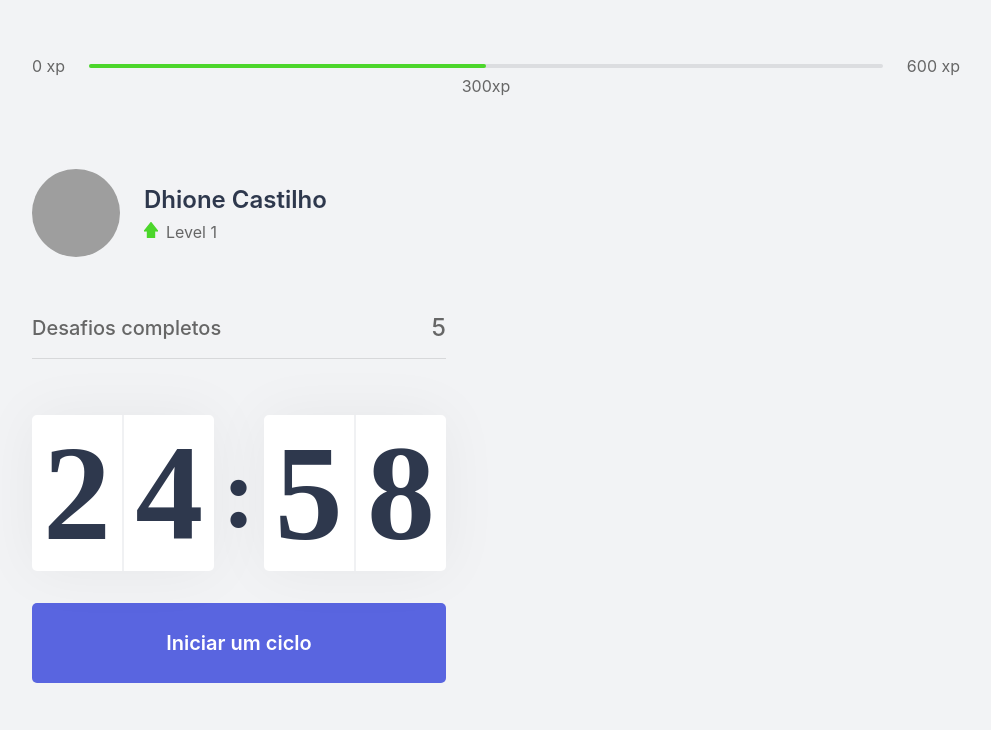
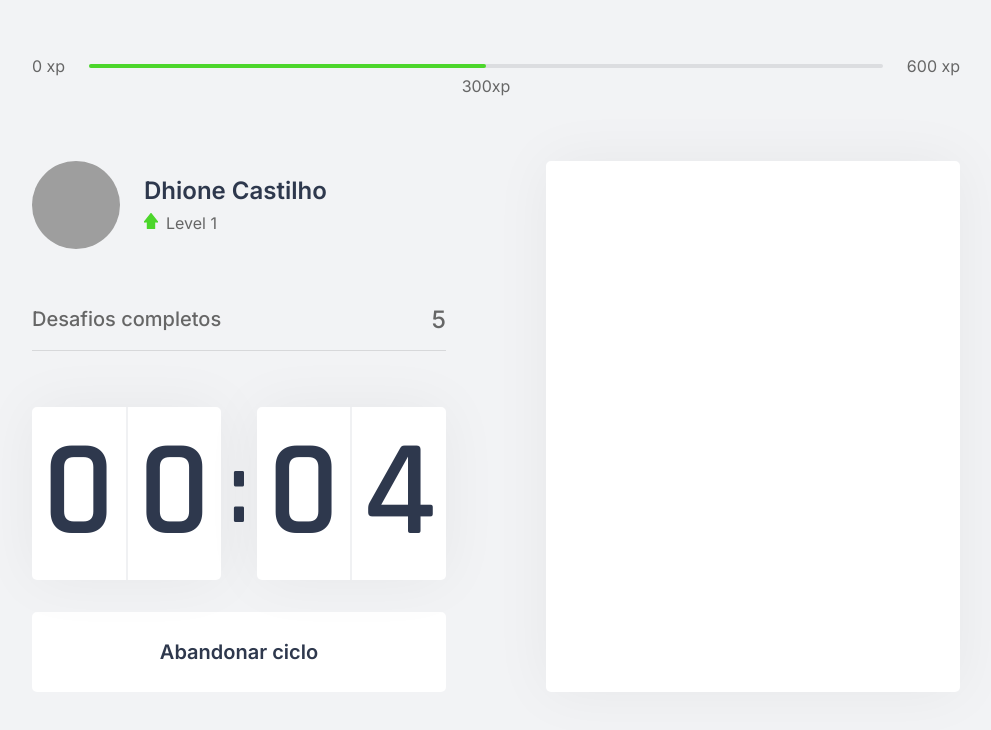
Before and after one commit to DhioneCastilhoBarbosa/moveit-next, a Next.js app: page / in a window 1280 px wide. Both pictures are taken after a click on the button "Iniciar um ciclo". Shown: the top 730 px of the page, without its empty margins (144-1135 px from the left). Built offline with nearby package versions, Linux system fonts and the light colour scheme; grey boxes are pictures that could not be loaded.

Commit message:
challengeBox

```diff
--- /dev/null
+++ b/src/components/ChallengeBox.tsx
@@ -0,0 +1,24 @@
+import styles from "../styles/components/ChallengeBox.module.css";
+
+
+export function ChallengeBox() {
+    const hasActiveChallenge = true;
+
+  return (
+    <div className={styles.challengeBoxContainer}>
+      {hasActiveChallenge ?(
+          <div className= {styles.challengeActive}>
+
+          </div>
+      ):(
+          <div className={styles.challengeNotActive}>
+          <strong>Finalize um ciclo para receber um desafio</strong>
+          <p>
+              <img src="icons/level-up.svg" alt="Level Up"/>
+              Avance de level completando desafios.
+          </p>
+      </div>
+      )}
+    </div>
+  );
+}
--- a/src/components/Countdown.tsx
+++ b/src/components/Countdown.tsx
@@ -1,29 +1,39 @@
+import { useState, useEffect } from "react";
+import styles from "../styles/components/Countdown.module.css";
 
-import { useState, useEffect } from 'react';
-import styles from '../styles/components/Countdown.module.css';
+let countdownTimeout: NodeJS.Timeout;
 
 export function Countdown() {
-  const [time, setTime] = useState(25 * 60);
-  const [active, setActive] = useState(false);
+  const [time, setTime] = useState(0.1 * 60);
+  const [isActive, setIsActive] = useState(false);
+  const [hasFinished, setHasFinished] = useState(false);
 
   const minutes = Math.floor(time / 60);
   const seconds = time % 60;
 
-  const [minuteLeft, minuteRight] = String(minutes).padStart(2, '0').split('');
-  const [secondLeft, secondRight] = String(seconds).padStart(2, '0').split('');
+  const [minuteLeft, minuteRight] = String(minutes).padStart(2, "0").split("");
+  const [secondLeft, secondRight] = String(seconds).padStart(2, "0").split("");
 
   function startCountdown() {
+    setIsActive(true);
+  }
 
-    setActive(true);
+  function resetCountdown() {
+    clearTimeout(countdownTimeout);
+    setIsActive(false);
+    setTime(0.1 * 60);
   }
 
   useEffect(() => {
-    if (active && time > 0) {
-      setTimeout(() => {
+    if (isActive && time > 0) {
+      countdownTimeout = setTimeout(() => {
         setTime(time - 1);
-      }, 1000)
+      }, 1000);
+    } else if (isActive && time === 0) {
+      setHasFinished(true);
+      setIsActive(false);
     }
-  }, [active,time])
+  }, [isActive, time]);
   return (
     <div>
       <div className={styles.countdownContainer}>
@@ -38,17 +48,34 @@
           <span>{secondLeft}</span>
           <span>{secondRight}</span>
         </div>
+      </div>
+      {hasFinished ? (
+        <button disabled className={styles.CountdownButton}>
+          Ciclo encerrado
+        </button>
+      ) : (
 
-      </div>
-
+        <>
+          {isActive ? (
+            <button
+              type="button"
+              className={`${styles.CountdownButton} ${styles.CountdownButtonActive}`}
+              onClick={resetCountdown}
+            >
+              Abandonar ciclo
+            </button>
+          ) : (
             <button
               type="button"
               className={styles.CountdownButton}
               onClick={startCountdown}
-
             >
               Iniciar um ciclo
             </button>
+          )}
+        </>
+
+      )}
     </div>
   );
 }
--- a/src/pages/_document.tsx
+++ b/src/pages/_document.tsx
@@ -6,14 +6,17 @@
     return (
       <Html>
         <Head>
-          <link rel="shortcut icon" href="favicon.png" type="image/png"/>
-          <link rel="preconnect" href="https://fonts.gstatic.com" />
-          <link href="https://fonts.googleapis.com/css2?family=Inter:wght@400;500;600&family=Rajdhani:wght@600&display=swap"/>
+          <link rel="shortcut icon" href="favicon.png" type="image/png" />
+          <link rel="preconnect" href="https://fonts.gstatic.com"/>
+         <link href="https://fonts.googleapis.com/css2?family=Inter:wght@400;500;600&display=swap" rel="stylesheet"/>
+          <link href="https://fonts.googleapis.com/css2?family=Rajdhani:wght@600&display=swap" rel="stylesheet"/>
         </Head>
+
         <body>
-          <Main/>
-          <NextScript/>
+          <Main />
+          <NextScript />
         </body>
+
       </Html>
     );
   }
--- a/src/pages/index.tsx
+++ b/src/pages/index.tsx
@@ -1,12 +1,12 @@
+import { CompletedChallenges } from "../components/CompletedChallenges";
+import { Countdown } from "../components/Countdown";
+import { ChallengeBox } from "../components/ChallengeBox";
+import { ExperienceBar } from "../components/ExperienceBar";
+import { Profile } from "../components/Profile";
+import style from "../styles/pages/Home.module.css";
 
-import { CompletedChallenges } from '../components/CompletedChallenges';
-import { Countdown } from '../components/Countdown';
+import Head from "next/head";
 
-import { ExperienceBar } from "../components/ExperienceBar";
-import { Profile } from '../components/Profile';
-import style from '../styles/pages/Home.module.css';
-
-import Head from 'next/head';
 
 export default function Home() {
   return (
@@ -17,18 +17,15 @@
       <ExperienceBar />
 
       <section>
-
         <div>
           <Profile />
-          <CompletedChallenges/>
-          <Countdown/>
+          <CompletedChallenges />
+          <Countdown />
         </div>
-
         <div>
-
+          <ChallengeBox />
         </div>
       </section>
-
     </div>
-  )
+  );
 }
--- /dev/null
+++ b/src/styles/components/ChallengeBox.module.css
@@ -0,0 +1,42 @@
+.challengeBoxContainer{
+    height: 100%;
+
+    background: var(--white);
+    border-radius: 5px;
+    box-shadow: 0 0 60px rgba(0,0,0,0.05);
+    padding: 1.5rem  2rem;
+
+    display: flex;
+    flex-direction: column;
+    align-items: center;
+    justify-content: center;
+
+    text-align: center;
+}
+.challengeNotActive{
+    display: flex;
+    flex-direction: column;
+    align-items: center;
+}
+
+.challengeNotActive strong{
+    font-size: 1.5rem;
+    font-weight: 500;
+    line-height: 1.4;
+
+}
+
+.challengeNotActive p{
+    display: flex;
+    flex-direction: column;
+    align-items: center;
+    line-height: 1.4;
+    max-width: 70%;
+    margin-top: 3rem;
+
+}
+
+.challengeNotActive p img{
+    margin-bottom: 1rem;
+
+}
--- a/src/styles/components/Countdown.module.css
+++ b/src/styles/components/Countdown.module.css
@@ -61,8 +61,25 @@
     transition: background-color 0.2s;
 }
 
-.CountdownButton:hover{
+.CountdownButton:not(:disabled):hover{
 
     background: var(--blue-dark);
 
 }
+
+.CountdownButtonActive{
+    background: var(--white);
+    color: var(--title);
+}
+
+.CountdownButtonActive:not(:disabled):hover{
+    background: var(--red);
+    color: var(--white);
+}
+
+.CountdownButton:disabled{
+    background: var(--white);
+    color: var(--text);
+    cursor: not-allowed;
+
+}
```
Lines whose indentation alone changed are shown as unchanged.
